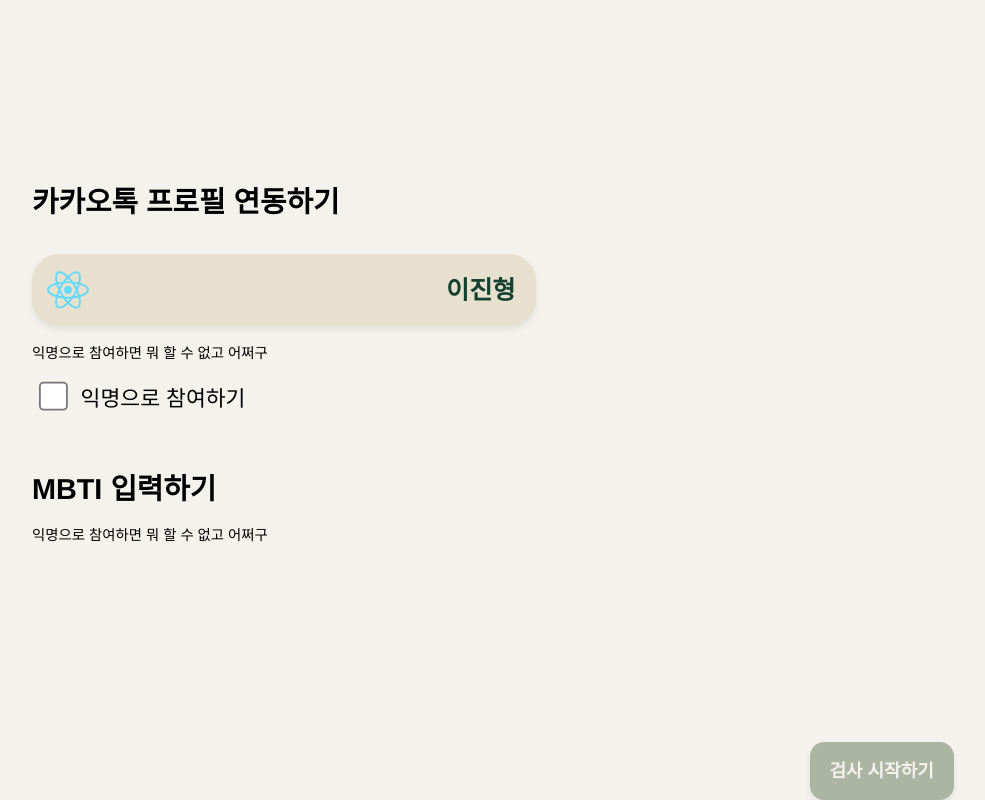
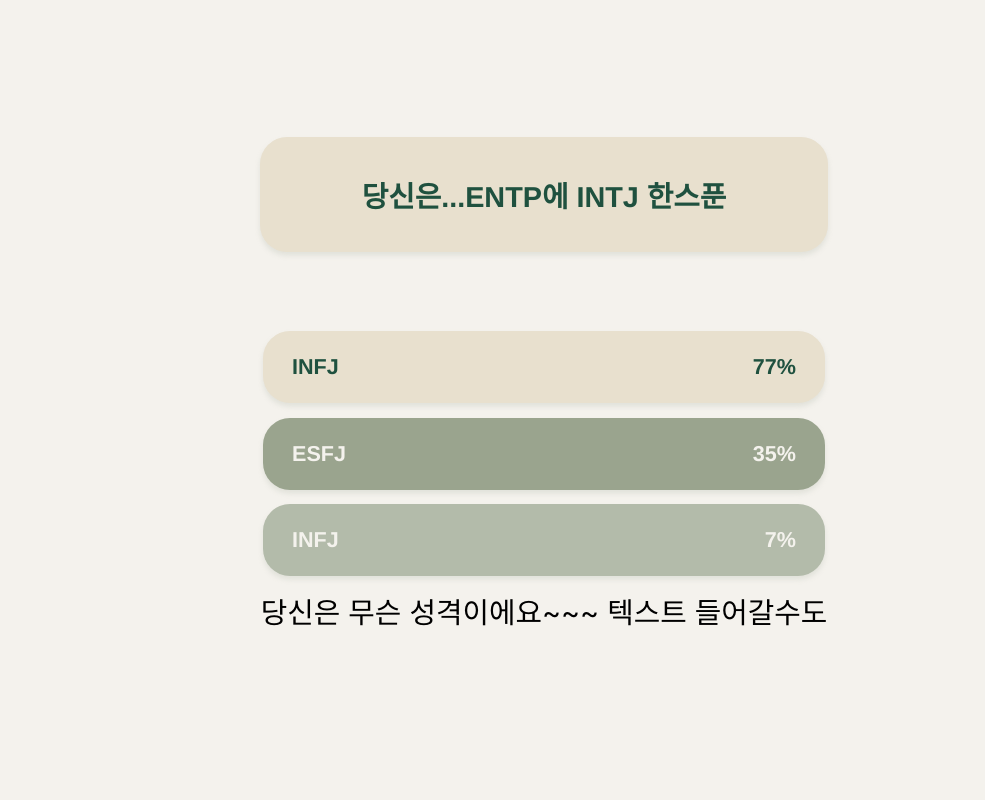
Before and after one commit to Viral-MBTI-Test/Viral_MBTI_frontend, a React (Create React App) app: page /result in a window 1280 px wide. Shown: the whole page, without its empty margins (96-1081 px from the left). Built offline with nearby package versions, Linux system fonts and the light colour scheme.

Commit message:
Add result not completed

```diff
--- a/src/App.tsx
+++ b/src/App.tsx
@@ -1,9 +1,10 @@
 import Login from './login';
 import SetInfo from './setInfo/setInfo';
+import Result from './result/result'
 import './App.css';
 function App() {
     return (<div className="app">
-        <SetInfo name="d"/>
+        <Result />
     </div>);
 }
 
--- /dev/null
+++ b/src/result/result.css
@@ -0,0 +1,39 @@
+.result_container {
+    height: 100%;
+    width: 100%;
+    display: flex;
+    align-items: center;
+    background-color: #f4f2ed;
+    flex-direction: column;
+}
+.result_rectangle_big {
+    width: 244px;
+    height: 20px;
+    padding: 22px 36px;
+    border-radius: 15px;
+    box-shadow: 0 2px 3px 0 rgba(172, 180, 162, 0.25);
+    background-color: #e8e0ce;
+    display: flex;
+    justify-content: center;
+    align-items: center;
+    color: #1f513f;
+    font-family: Helvetica;
+    font-size: 16px;
+    font-weight: bold;
+    margin-top: 76px;
+}
+.result_rectangle_small {
+    width: 280px;
+    height: 20px;
+    padding: 10px 16px;
+    margin-bottom: 8px;
+    border-radius: 15px;
+    box-shadow: 0 2px 3px 0 rgba(172, 180, 162, 0.25);
+    background-color: #e8e0ce;
+    display: flex;
+    justify-content: space-between;
+    align-items: center;
+    font-family: Helvetica;
+    font-size: 12px;
+    font-weight: bold;
+}
--- /dev/null
+++ b/src/result/result.tsx
@@ -0,0 +1,50 @@
+import React from "react";
+import "./result.css";
+
+interface resultState{
+    color:string[];
+}
+
+interface mbtiPercentProps{
+    mbti:string;
+    percent:number;
+    index:number;
+}
+
+export default class Result extends React.Component{
+    render(){
+        return(
+            <div className="result_container">
+                <div className="result_rectangle_big">
+                    당신은...ENTP에 INTJ 한스푼
+                </div>
+                <RectangleSmall mbti="INFJ" percent={77} index={0}/>
+                <RectangleSmall mbti="ESFJ" percent={35} index={1}/>
+                <RectangleSmall mbti="INFJ" percent={7} index={2}/>
+                당신은 무슨 성격이에요~~~ 텍스트 들어갈수도
+            </div>
+        )
+    }
+}
+
+class RectangleSmall extends React.Component<mbtiPercentProps, resultState>{
+    constructor(props: mbtiPercentProps | Readonly<mbtiPercentProps>){
+        super(props);
+        this.state={
+            color:[
+                "#e8e0ce",
+                "#9aa48e",
+                "#b3bbaa"
+            ]
+        }
+    }
+    render(){
+        return(
+            <div className="result_rectangle_small" style={{backgroundColor:`${this.state.color[this.props.index]}`,
+            marginTop:this.props.index===0?"44px":"0px"}}>
+            <span style={{color:this.props.index%3===0?"#1f513f":"#f4f2ed"}}>{this.props.mbti}</span>
+            <span style={{color:this.props.index%3===0?"#1f513f":"#f4f2ed"}}>{this.props.percent}%</span>
+        </div>
+        )
+    }
+}
--- a/src/setInfo/setInfo.css
+++ b/src/setInfo/setInfo.css
@@ -8,7 +8,7 @@
 }
 .setInfo_container {
     height: 100%;
-    width: 80%;
+    width: 360px;
     display: flex;
     flex-direction: column;
     justify-content: start;
@@ -87,7 +87,6 @@
 }
 .setInfo_boxContainer {
     width: 90%;
-    height: 40%; /*임시*/
     display: flex;
     justify-content: flex-end;
     align-items: flex-end;
```
